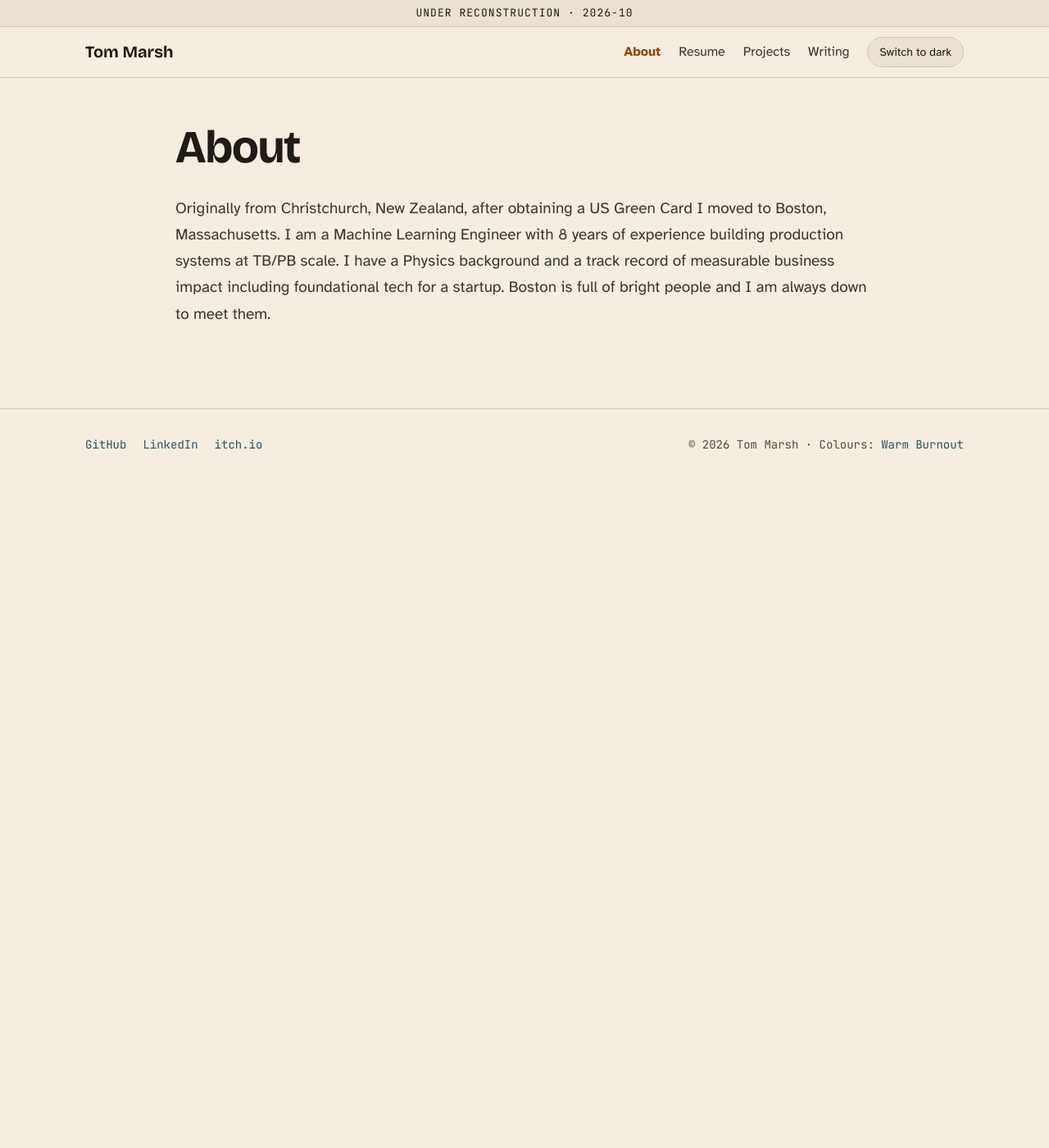
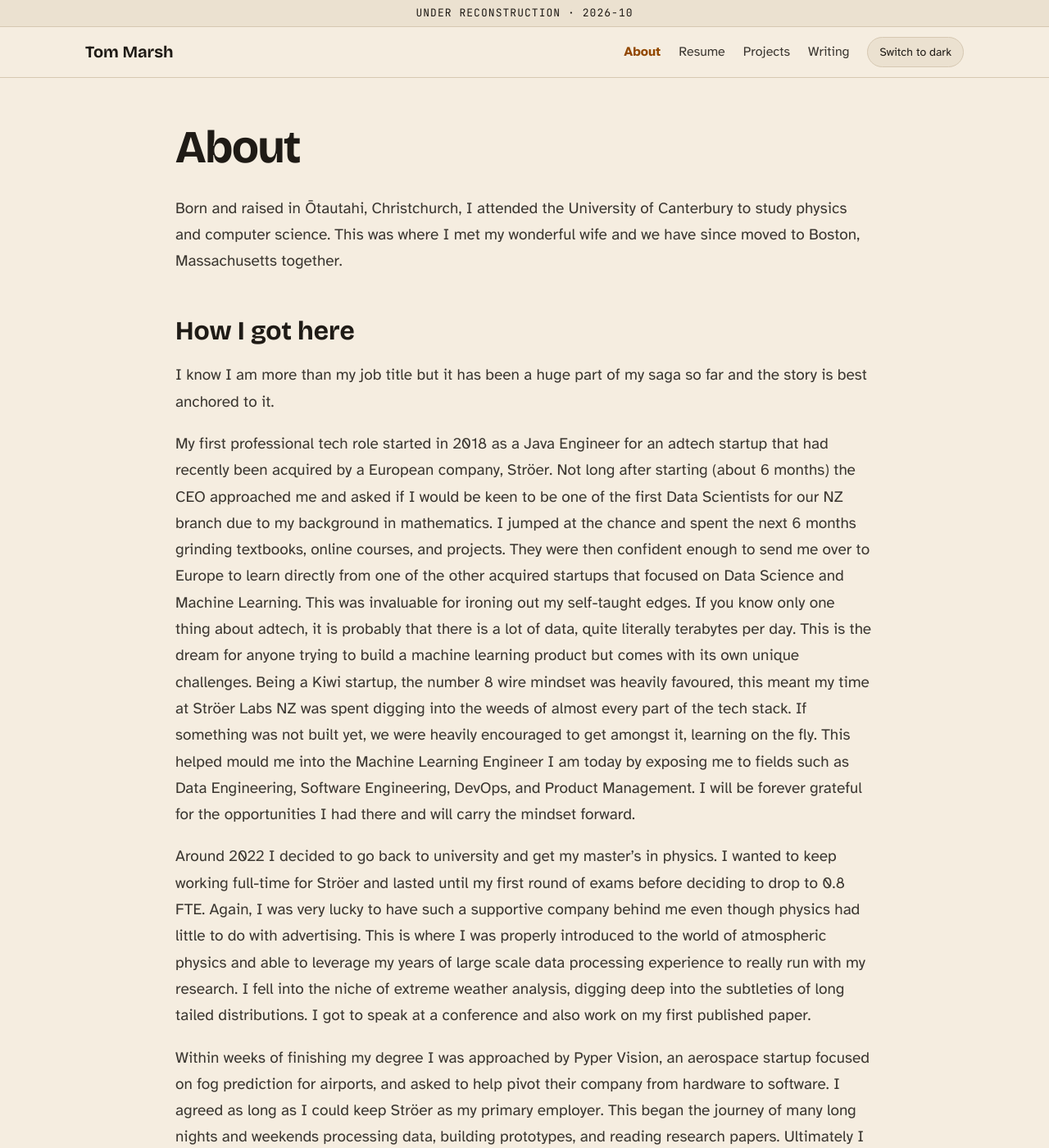
Before and after one commit to Graphight/Graphight.github.io, a Jekyll site: the page built from pages/about.md, in a window 1280 px wide and 1400 px high. Shown: the whole window at 82% size. Built offline with Jekyll 4.4.1, drawn with Linux system fonts in a browser that asks for light colours; our own code applies the rules of GitHub Pages for plain Markdown files; some of the changed text lies outside the part shown.

Commit message:
about: tell how I got here

```diff
--- a/pages/about.md
+++ b/pages/about.md
@@ -4,7 +4,44 @@ layout: page
 
 # About
 
-Originally from Christchurch, New Zealand, after obtaining a US Green Card I moved to Boston, Massachusetts.
-I am a Machine Learning Engineer with 8 years of experience building production systems at TB/PB scale.
-I have a Physics background and a track record of measurable business impact including foundational tech for a startup.
-Boston is full of bright people and I am always down to meet them.
+Born and raised in Ōtautahi, Christchurch, I attended the University of Canterbury to study physics and computer science.
+This was where I met my wonderful wife and we have since moved to Boston, Massachusetts together.
+
+## How I got here
+
+I know I am more than my job title but it has been a huge part of my saga so far and the story is best anchored to it.
+
+My first professional tech role started in 2018 as a Java Engineer for an adtech startup that had recently been acquired by a European company, Ströer.
+Not long after starting (about 6 months) the CEO approached me and asked if I would be keen to be one of the first Data Scientists for our NZ branch due to my background in mathematics.
+I jumped at the chance and spent the next 6 months grinding textbooks, online courses, and projects.
+They were then confident enough to send me over to Europe to learn directly from one of the other acquired startups that focused on Data Science and Machine Learning.
+This was invaluable for ironing out my self-taught edges.
+If you know only one thing about adtech, it is probably that there is a lot of data, quite literally terabytes per day.
+This is the dream for anyone trying to build a machine learning product but comes with its own unique challenges.
+Being a Kiwi startup, the number 8 wire mindset was heavily favoured, this meant my time at Ströer Labs NZ was spent digging into the weeds of almost every part of the tech stack.
+If something was not built yet, we were heavily encouraged to get amongst it, learning on the fly.
+This helped mould me into the Machine Learning Engineer I am today by exposing me to fields such as Data Engineering, Software Engineering, DevOps, and Product Management.
+I will be forever grateful for the opportunities I had there and will carry the mindset forward.
+
+Around 2022 I decided to go back to university and get my master's in physics.
+I wanted to keep working full-time for Ströer and lasted until my first round of exams before deciding to drop to 0.8 FTE.
+Again, I was very lucky to have such a supportive company behind me even though physics had little to do with advertising.
+This is where I was properly introduced to the world of atmospheric physics and able to leverage my years of large scale data processing experience to really run with my research.
+I fell into the niche of extreme weather analysis, digging deep into the subtleties of long tailed distributions.
+I got to speak at a conference and also work on my first published paper.
+
+Within weeks of finishing my degree I was approached by Pyper Vision, an aerospace startup focused on fog prediction for airports, and asked to help pivot their company from hardware to software.
+I agreed as long as I could keep Ströer as my primary employer.
+This began the journey of many long nights and weekends processing data, building prototypes, and reading research papers.
+Ultimately I was able to deliver a prototype and then a minimally marketable product in around eight months.
+During this time I met many amazing people through the Ministry of Awesome startup incubator and even joined a local philosophy group where I have made lifelong friends (shoutout to the Round Table).
+I later returned to do another short contract focusing on proving an idea I had during the first contract but did not have time to dedicate to.
+
+After three long years of processing I was finally accepted for a green card in late 2025 and made the move to Boston.
+After enjoying my first white Christmas (New Zealand is in summer for December) I spent some time exploring hobbies like game development and pickleball.
+Once the snow cleared I got a job working remotely for the social media intelligence company Sprout Social.
+
+## Outside of work
+
+I am an avid consumer of all things sci-fi and nerd culture, with a particular penchant towards 1940s-1980s sci-fi.
+I have also dabbled in game development and modding over the years.
```
